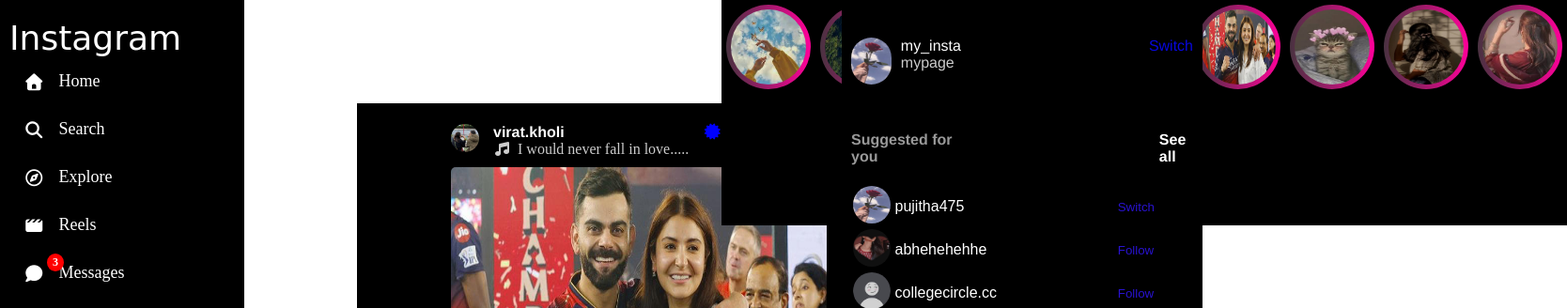
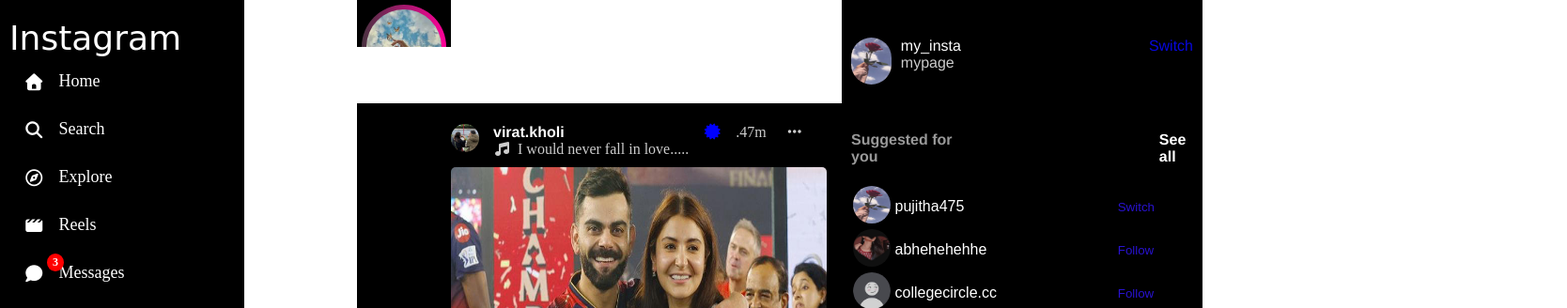
Before and after one commit to pujithagedala/Instagramclone, a plain HTML site: page index.html in a window 1280 px wide. Shown: the top 328 px of the page at 94% size, 1668 px wide, since content can reach past the window. Drawn offline with Linux system fonts and the light colour scheme; a web font is replaced by a local one.

Commit message:
Update index.html

```diff
--- a/index.html
+++ b/index.html
@@ -31,9 +31,9 @@
       .topbar {
         position: absolute;
         top: 0;
-        left: 60%;
-        height: 30%;
-        width: 70%px;
+        left: 380px;
+        height: 50px;
+        width: 100px;
         background-color: rgb(0, 0, 0);
         display: flex;
         overflow-x: auto;
```
